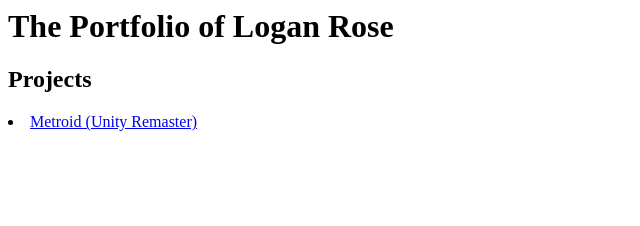
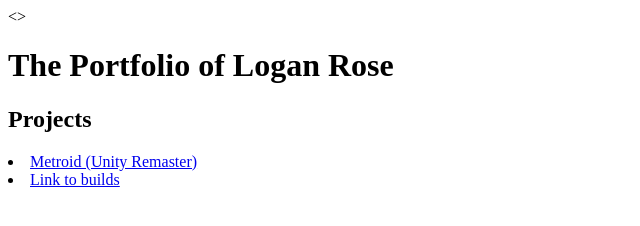
Before and after one commit to LogPRose/eecs494-p1-web, a plain HTML site: page index.html in a window 1280 px wide. Shown: the whole page, without its empty margins (0-640 px from the left). Drawn offline with Linux system fonts and the light colour scheme.

Commit message:
Added build link

```diff
--- a/index.html
+++ b/index.html
@@ -1,4 +1,4 @@
-<html>
+<>
   <!-- TODO: Replace Mr. Miyamoto's name with yours -->
   <h1>The Portfolio of Logan Rose</h1>
 
@@ -10,7 +10,9 @@
         >Metroid (Unity Remaster)</a
       >
     </li>
+    <li>
+        <a href="https://drive.google.com/drive/folders/1F8Vq05sDngpi0BYbpf5NhqWEyca2zmcG?usp=sharing">Link to builds</a>
+    </li>
   </ul>
-
   <!-- TIP: Rename this file "index.html", and it will become the default landing page whenever someone navigates their browser to your domain. -->
 </html>
```
